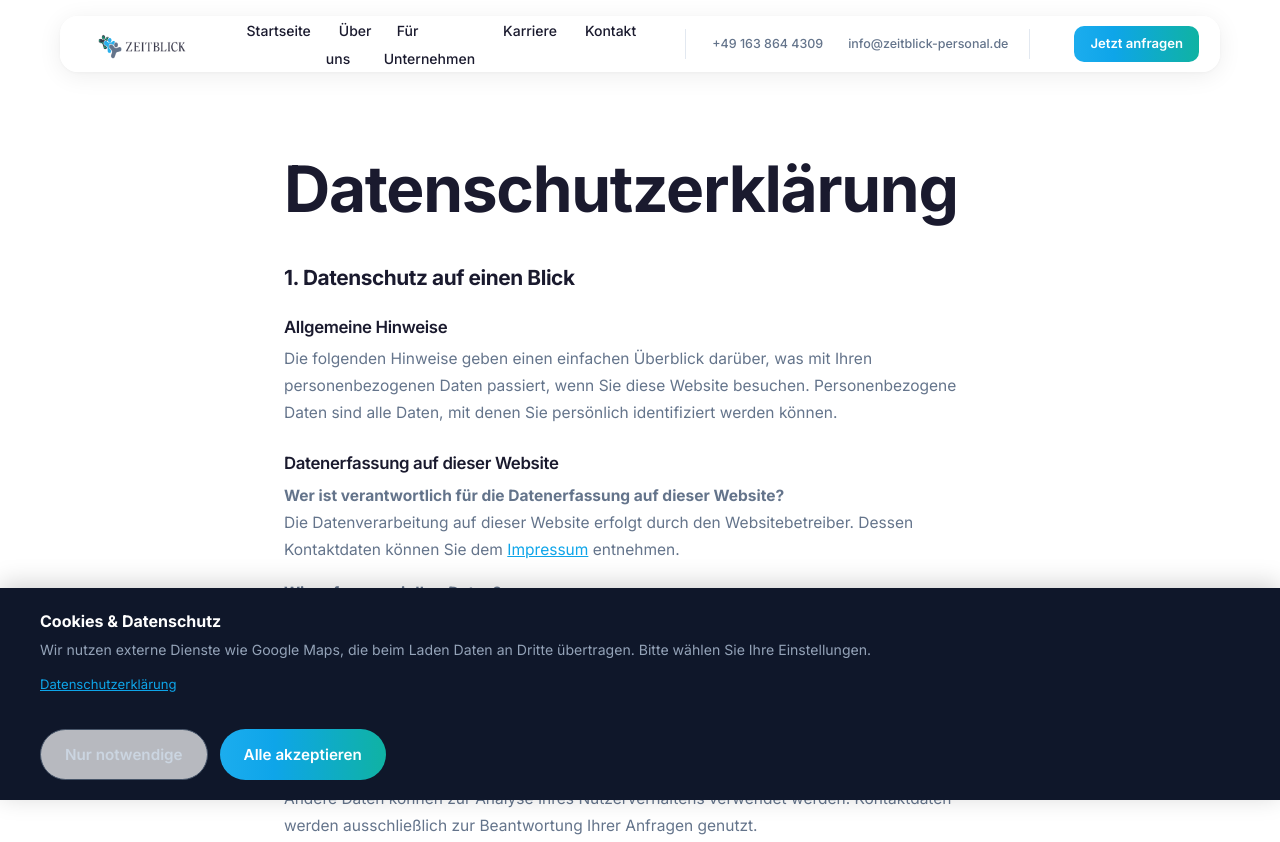
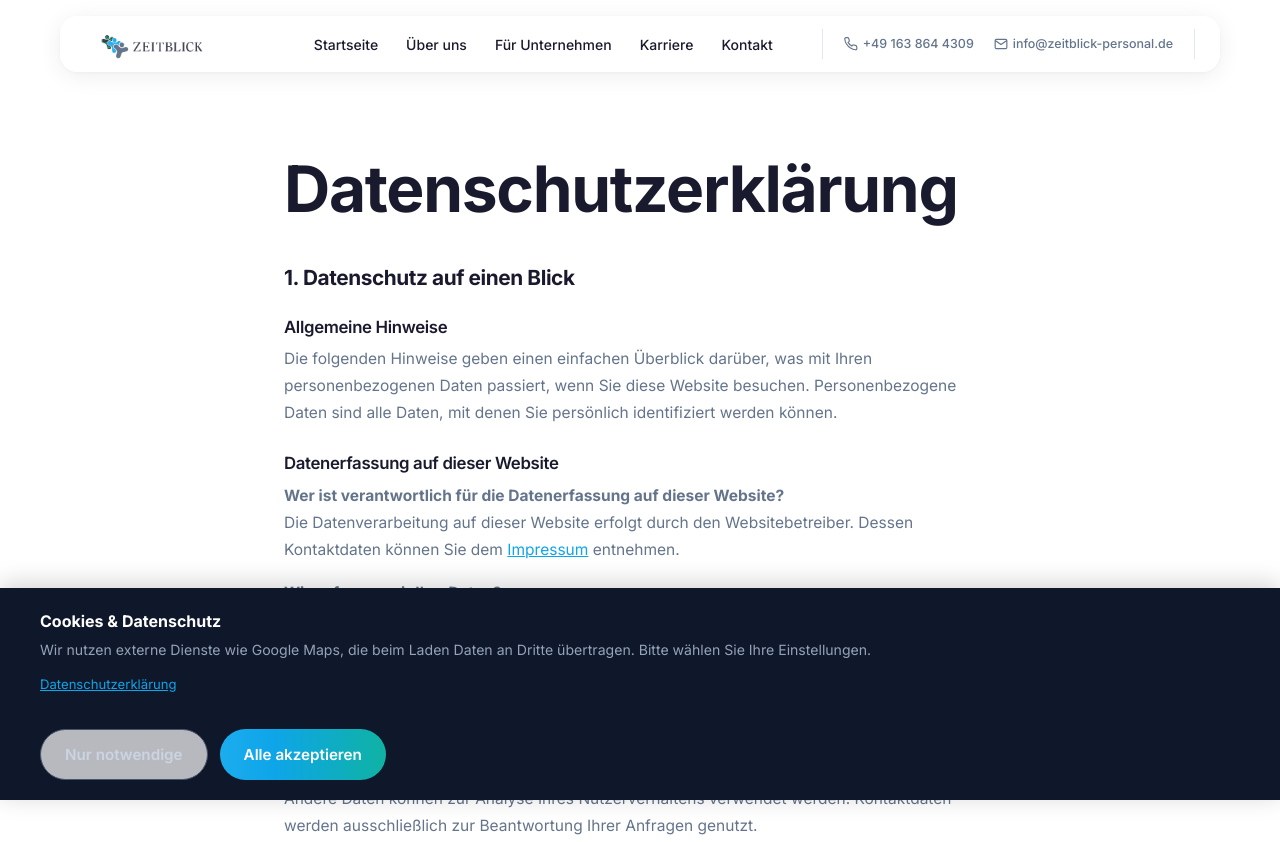
Before and after one commit to eneshome-arch/Zeitblick-webseite, a plain HTML site: page datenschutz.html in a window 1280 px wide. Shown: the top 842 px of the page. Drawn offline with Linux system fonts and the light colour scheme.

Commit message:
'Jetzt anfragen'-Button aus Nav-Insel entfernt
Co-Authored-By: Claude Sonnet 4.6 <noreply@anthropic.com>

```diff
--- a/datenschutz.html
+++ b/datenschutz.html
@@ -36,7 +36,6 @@
         info@zeitblick-personal.de
       </a>
     </div>
-    <a href="kontakt.html" class="btn btn--primary nav__cta">Jetzt anfragen</a>
     <button class="nav__toggle" id="navToggle" aria-label="Menü öffnen" aria-expanded="false">
       <span></span><span></span><span></span>
     </button>
```
Also changed, not shown: impressum.html (+0 -1 lines), index.html (+0 -1 lines), karriere.html (+0 -1 lines), kontakt.html (+0 -1 lines), ueber-uns.html (+0 -1 lines), unternehmen.html (+0 -1 lines).
